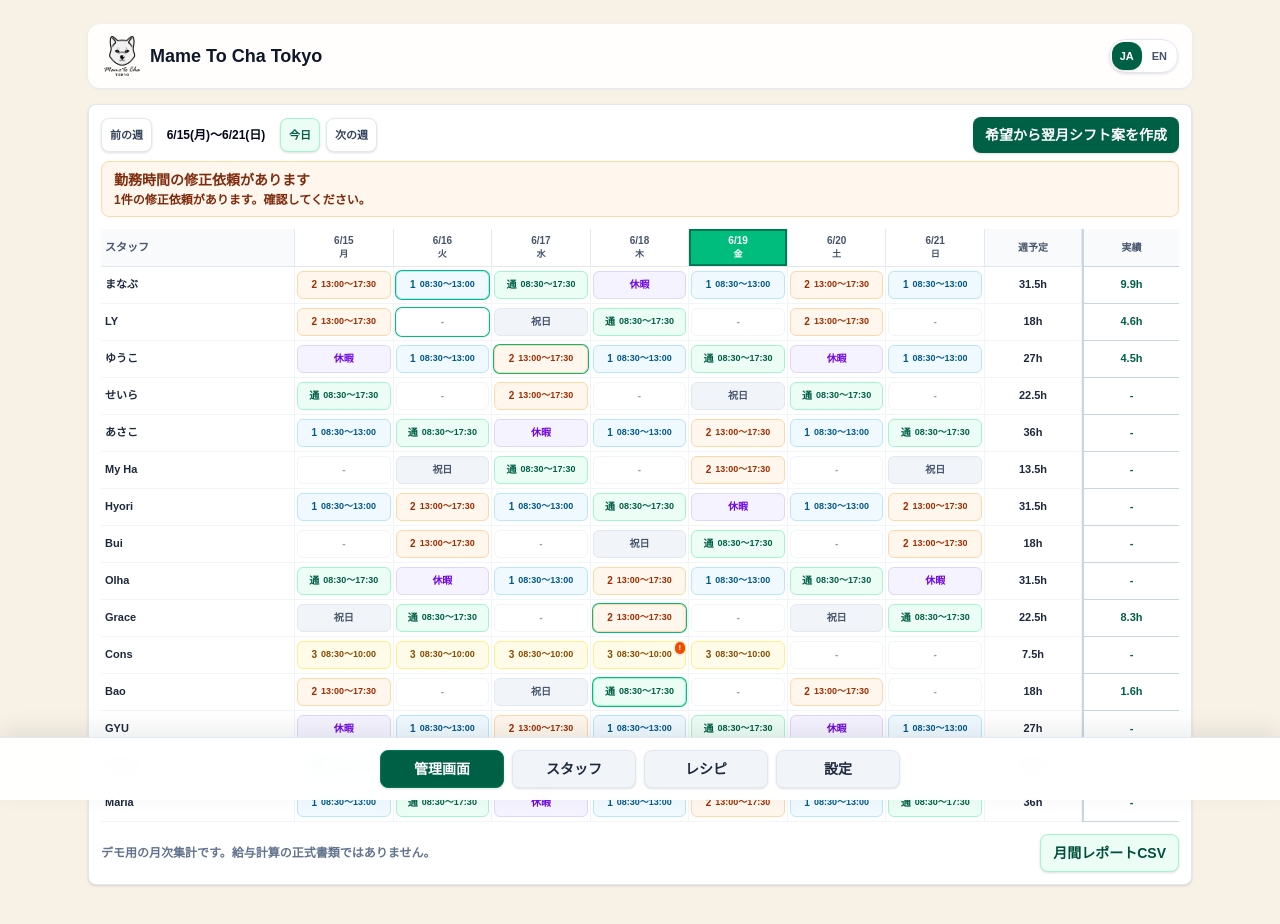
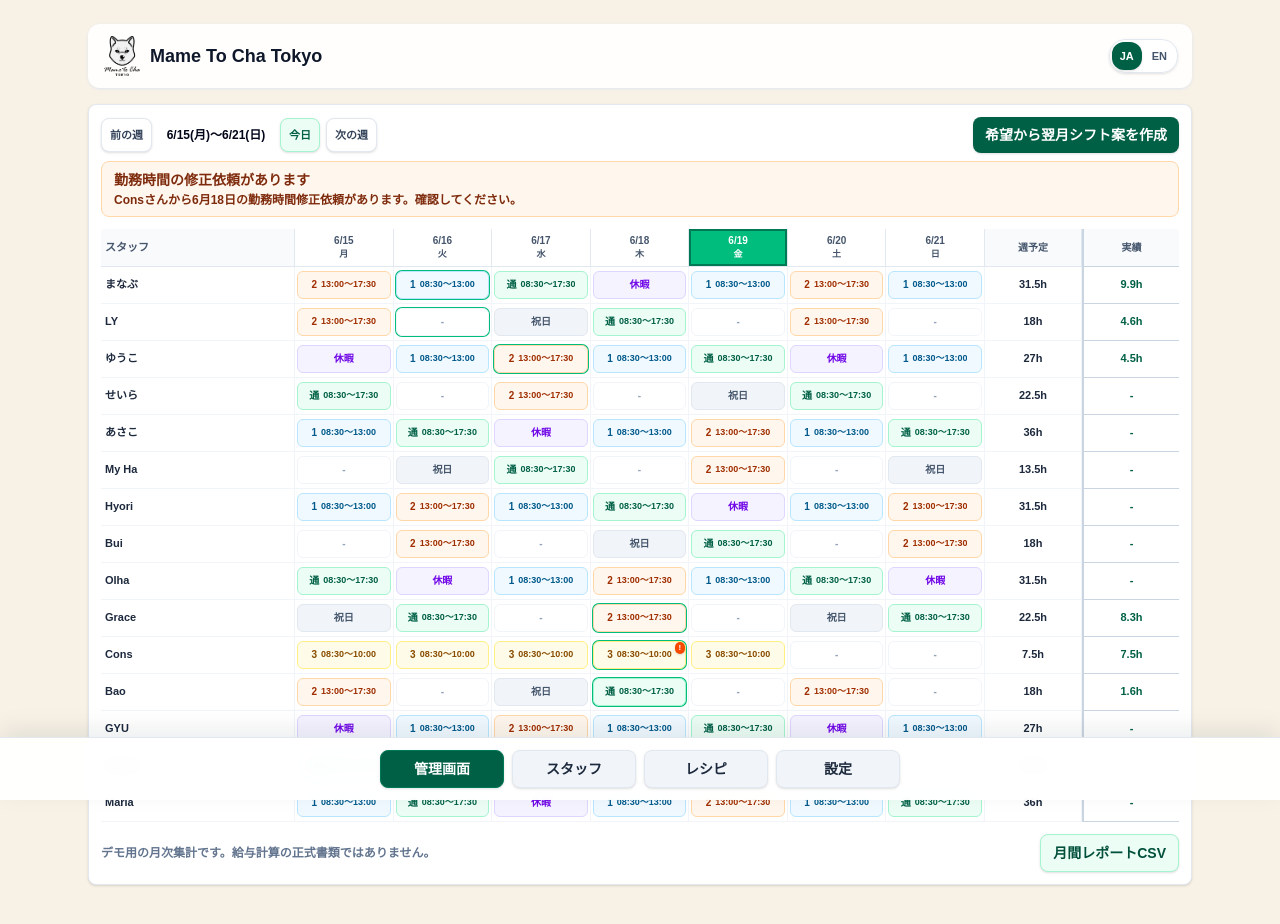
Before and after one commit to tantik/cafe-shift, a Next.js app: page /manager in a window 1280 px wide. Shown: the top 924 px of the page. Built offline with nearby package versions, Linux system fonts and the light colour scheme.

Commit message:
изменение даты

```diff
--- a/src/app/manager/page.tsx
+++ b/src/app/manager/page.tsx
@@ -126,6 +126,15 @@ const reports: WorkReport[] = [
     breakMinutes: 0,
     transportationCost: 300,
   },
+  {
+    employeeId: "cons",
+    workDate: "2026-06-18",
+    startedAt: "08:32",
+    endedAt: "17:05",
+    breakMinutes: 60,
+    transportationCost: 250,
+    message: "本日の業務は問題ありませんでした。",
+  },
 ];
 
 function buildInitialSchedule() {
@@ -172,6 +181,23 @@ function formatHours(hours: number) {
   return `${Number.isInteger(hours) ? hours : hours.toFixed(1)}h`;
 }
 
+function formatReportDuration(report: WorkReport) {
+  const minutes = Math.round(reportHours(report) * 60);
+  const hours = Math.floor(minutes / 60);
+  const remainingMinutes = minutes % 60;
+  return `${hours}時間${String(remainingMinutes).padStart(2, "0")}分`;
+}
+
+function formatJapaneseDate(dateKey: string) {
+  const [, month, day] = dateKey.split("-").map(Number);
+  return `2026年${month}月${day}日`;
+}
+
+function formatCorrectionNotice(request: AttendanceCorrectionRequest) {
+  const [, month, day] = request.date.split("-").map(Number);
+  return `${request.employeeName}さんから${month}月${day}日の勤務時間修正依頼があります。確認してください。`;
+}
+
 function csvValue(value: string | number) {
   const text = String(value);
   return `"${text.replaceAll('"', '""')}"`;
@@ -207,10 +233,10 @@ const demoCorrectionRequests: AttendanceCorrectionRequest[] = [
     employeeName: "Cons",
     date: "2026-06-18",
     requestedStartTime: "08:30",
-    requestedEndTime: "10:05",
-    requestedBreakMinutes: 0,
-    message: "退勤打刻を忘れたため、勤務時間の確認をお願いします。",
-    createdAt: "2026-06-18T10:20:00+09:00",
+    requestedEndTime: "17:30",
+    requestedBreakMinutes: 60,
+    message: "退勤ボタンを押し忘れました。実際は17:30まで勤務しました。",
+    createdAt: "2026-06-18T18:10:00+09:00",
     status: "pending",
   },
 ];
@@ -249,7 +275,7 @@ function ManagerContent() {
     () => Object.values(reportByCell).filter((report) => report.workDate.startsWith(monthlyReportMonth)),
     [reportByCell],
   );
-  const pendingCorrections = correctionRequests.filter((request) => request.status === "pending");
+  const pendingCorrections = correctionRequests.filter((request) => request.status === "pending" && request.date < todayKey);
 
   const selectedEmployee = selectedCell ? employees.find((employee) => employee.id === selectedCell.employeeId) : undefined;
   const selectedDay = selectedCell ? selectedWeek.days.find((day) => day.key === selectedCell.dayKey) : undefined;
@@ -258,6 +284,10 @@ function ManagerContent() {
     selectedCell && selectedEmployee
       ? pendingCorrections.find((request) => request.employeeName === selectedEmployee.name && request.date === selectedCell.dayKey)
       : undefined;
+  const selectedShift = selectedCell ? schedule[selectedCell.employeeId][selectedCell.dayKey] ?? "none" : "none";
+  const selectedPlannedShiftText = selectedCorrection
+    ? "3 / 08:30〜17:30"
+    : `${shiftMeta[selectedShift].label}${shiftMeta[selectedShift].time ? ` / ${shiftMeta[selectedShift].time}` : ""}`;
   const selectedIsPast = selectedCell ? selectedCell.dayKey < todayKey : false;
   const selectedIsReportOnly = selectedIsPast || Boolean(selectedReport) || Boolean(selectedCorrection);
   const missingRequestEmployees = employees.filter((employee) => missingRequestEmployeeIds.includes(employee.id));
@@ -293,7 +323,10 @@ function ManagerContent() {
           // Ignore malformed demo localStorage data.
         }
       }
-      setCorrectionRequests(nextRequests.length > 0 ? nextRequests : demoCorrectionRequests);
+      const hasDemoCorrection = nextRequests.some(
+        (request) => request.employeeName === "Cons" && request.date === "2026-06-18",
+      );
+      setCorrectionRequests(hasDemoCorrection ? nextRequests : [...demoCorrectionRequests, ...nextRequests]);
     }, 0);
     return () => window.clearTimeout(timer);
   }, []);
@@ -480,7 +513,11 @@ function ManagerContent() {
         {pendingCorrections.length > 0 ? (
           <div className="mt-2 rounded-lg border border-orange-200 bg-orange-50 px-3 py-2 text-sm text-orange-900">
             <p className="font-bold">勤務時間の修正依頼があります</p>
-            <p className="mt-0.5 text-xs font-semibold">{pendingCorrections.length}件の修正依頼があります。確認してください。</p>
+            <p className="mt-0.5 text-xs font-semibold">
+              {pendingCorrections.length === 1
+                ? formatCorrectionNotice(pendingCorrections[0])
+                : `${pendingCorrections.length}件の修正依頼があります。確認してください。`}
+            </p>
           </div>
         ) : null}
 
@@ -590,7 +627,7 @@ function ManagerContent() {
               <div>
                 <h2 className="text-base font-bold text-slate-950">{selectedIsReportOnly ? t("manager.workReport") : t("manager.shiftEdit")}</h2>
                 <p className="mt-0.5 text-sm font-semibold text-slate-600">
-                  {selectedEmployee.name} / {selectedDay.date}（{selectedDay.weekday}）
+                  {selectedEmployee.name} / {formatJapaneseDate(selectedCell.dayKey)}
                 </p>
               </div>
               <button type="button" onClick={() => setSelectedCell(null)} className="rounded-lg px-2 py-1 text-sm text-slate-500">
@@ -599,8 +636,29 @@ function ManagerContent() {
             </div>
 
             <p className="mt-4 text-xs font-bold text-slate-700">
-              {t("manager.plannedShift")}: <span className="text-slate-950">{shiftMeta[schedule[selectedCell.employeeId][selectedCell.dayKey] ?? "none"].label}</span>
+              {t("manager.plannedShift")}: <span className="text-slate-950">{selectedPlannedShiftText}</span>
             </p>
+
+            {selectedIsReportOnly ? (
+              <>
+                <div className="mt-3 rounded-lg bg-slate-50 p-3">
+                  <h3 className="text-sm font-bold text-slate-950">{t("manager.workReport")}</h3>
+                  {selectedReport ? (
+                    <div className="mt-2 grid grid-cols-2 gap-2 text-sm text-slate-700">
+                      <p className="col-span-2">
+                        予定シフト: <span className="font-bold">{selectedPlannedShiftText}</span>
+                      </p>
+                      <p>打刻 出勤: <span className="font-bold">{selectedReport.startedAt}</span></p>
+                      <p>打刻 退勤: <span className="font-bold">{selectedReport.endedAt}</span></p>
+                      <p>休憩: <span className="font-bold">{selectedReport.breakMinutes}分</span></p>
+                      <p>実働: <span className="font-bold">{formatReportDuration(selectedReport)}</span></p>
+                      <p>交通費: <span className="font-bold">¥{selectedReport.transportationCost.toLocaleString("ja-JP")}</span></p>
+                      {selectedReport.message ? <p className="col-span-2">メッセージ: {selectedReport.message}</p> : null}
+                    </div>
+                  ) : (
+                    <p className="mt-2 text-sm font-semibold text-slate-500">{t("manager.noReport")}</p>
+                  )}
+                </div>
 
                 {selectedCorrection ? (
                   <div className="mt-3 rounded-lg border border-orange-200 bg-orange-50 p-3 text-sm text-orange-950">
@@ -642,23 +700,7 @@ function ManagerContent() {
                     </div>
                   </div>
                 ) : null}
-
-            {selectedIsReportOnly ? (
-              <div className="mt-3 rounded-lg bg-slate-50 p-3">
-                <h3 className="text-sm font-bold text-slate-950">{t("manager.workReport")}</h3>
-                {selectedReport ? (
-                <div className="mt-2 grid grid-cols-2 gap-2 text-sm text-slate-700">
-                  <p>{t("manager.workStart")}: <span className="font-bold">{selectedReport.startedAt}</span></p>
-                  <p>{t("manager.workEnd")}: <span className="font-bold">{selectedReport.endedAt}</span></p>
-                  <p>{t("manager.breakTime")}: <span className="font-bold">{selectedReport.breakMinutes}分</span></p>
-                  <p>{t("manager.actualHours")}: <span className="font-bold">{formatHours(reportHours(selectedReport))}</span></p>
-                  <p>{t("manager.transportation")}: <span className="font-bold">{selectedReport.transportationCost}円</span></p>
-                  {selectedReport.message ? <p className="col-span-2">{t("manager.reportMessage")}: {selectedReport.message}</p> : null}
-                </div>
-                ) : (
-                  <p className="mt-2 text-sm font-semibold text-slate-500">{t("manager.noReport")}</p>
-                )}
-              </div>
+              </>
             ) : (
               <>
                 <div className="mt-4">
```
Lines whose indentation alone changed are shown as unchanged.
